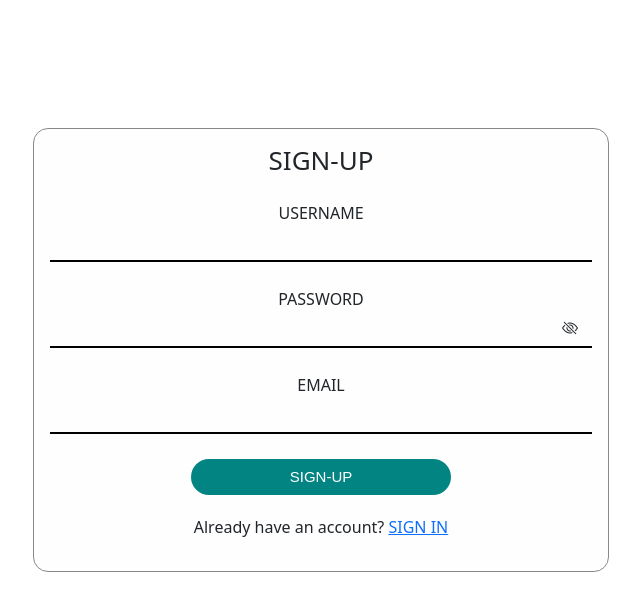
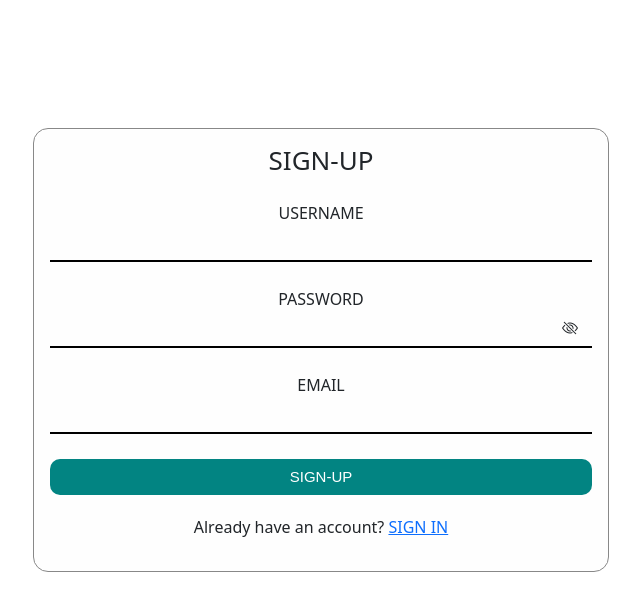
Before and after one commit to clairemurphy288/Training-Website, a React (Create React App) app: page / in a window 1280 px wide. Shown: the top 610 px of the page, without its empty margins (319-959 px from the left). Built offline with nearby package versions, Linux system fonts and the light colour scheme; a web font is replaced by a local one.

Commit message:
button signup

```diff
--- a/src/components/quiz/sign-up.css
+++ b/src/components/quiz/sign-up.css
@@ -30,7 +30,7 @@ form i {
  .sign-in-form-label {
     box-sizing: border-box;
     display: block;
-    width: 260px;
+    width: 100%;
     margin: 25px auto 0;
     text-align: center;
 }
@@ -48,6 +48,7 @@ form i {
 }
 
 .sign-in-holder {
+    justify-content: center;
     box-sizing: border-box;
     border-radius: 15px;
     background-color: #fefefe;
@@ -59,9 +60,11 @@ form i {
 .sign-in-container {
     box-sizing: border-box;
     padding: 1em;
+    justify-content: center;
 }
 
 .sign-in-btn-sub {
+    position: relative;
     box-sizing: border-box;
     margin-top: 40px;
     margin: 25px auto 0;
@@ -69,9 +72,9 @@ form i {
     background: #028482;
     text-transform: uppercase;
     display: block;
-    width: 260px;
+    width: 100%;
     height: 36px;
-    border-radius: 30px;
+    border-radius: 10px;
     color: #fff;
     font-size: 15px;
     cursor: pointer;
```
